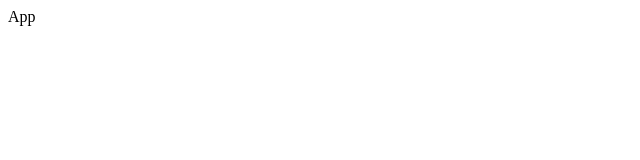
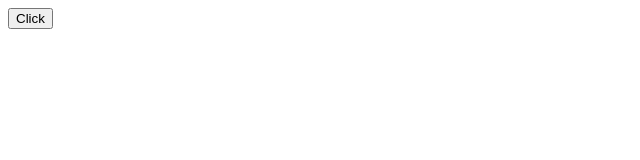
Before and after one commit to leobravoe/react-frontend-chamados-2025-2, a React app: page / in a window 1280 px wide. Shown: the top 160 px of the page, without its empty margins (0-640 px from the left). Built offline with nearby package versions, Linux system fonts and the light colour scheme; the HTML template or start-up script is replaced by a standard one.

Commit message:
exemplo de login

```diff
--- a/src/pages/App.jsx
+++ b/src/pages/App.jsx
@@ -1,8 +1,26 @@
 import React from 'react'
 
 const App = () => {
+
+    const fazLogin = async () => {
+        const dadosParaEnviar = JSON.stringify({
+            email: "leo2@leo.com.br",
+            senha: "12345678"
+        });
+        const response = await fetch("http://localhost:3000/api/usuarios/login", {
+            method: "POST",
+            headers: {
+                "Content-Type": "application/json",
+            },
+            body: dadosParaEnviar
+        });
+        const data = await response.json();
+        console.log(data);
+    }
     return (
-        <div>App</div>
+        <div>
+            <button onClick={fazLogin}>Click</button>
+        </div>
     )
 }
 
```
